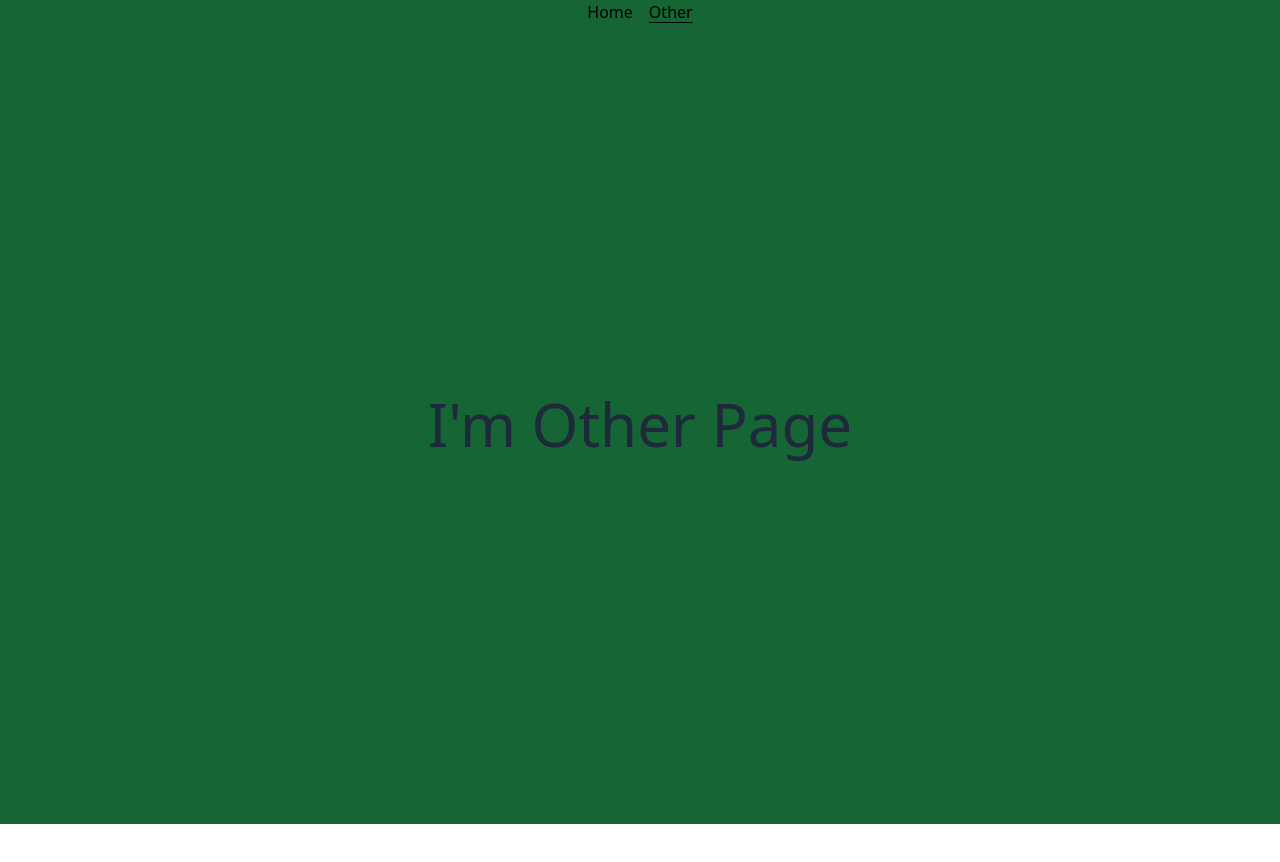
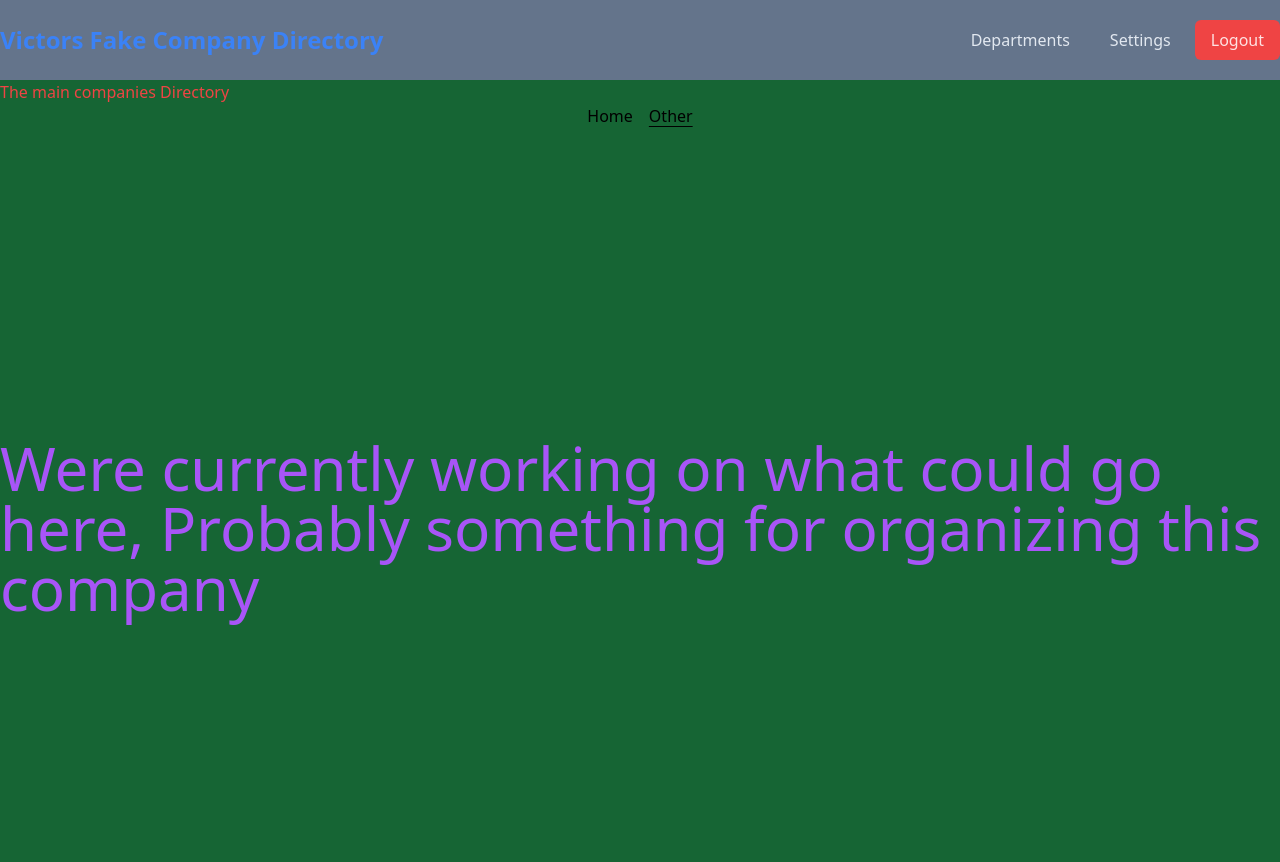
Before and after one commit to Victor25Ortiz/Vue-Company-Directory, a Vue app: page /other in a window 1280 px wide. Shown: the top 862 px of the page. Before the commit the page ends 824 px from the top, so only its background shows below. Built offline with nearby package versions, Linux system fonts and the light colour scheme.

Commit message:
Created rough company directory  different color

```diff
--- a/src/App.vue
+++ b/src/App.vue
@@ -1,8 +1,11 @@
 <script setup>
-  import NavMenu from '@/components/NavMenu.vue'
+import NavMenu from '@/components/NavMenu.vue'
+import Navbar from './components/Navbar.vue'
 </script>
 
 <template>
+  <Navbar />
+  <h1 class=" text-red-500">The main companies Directory</h1>
   <NavMenu />
   <RouterView />
 </template>
--- /dev/null
+++ b/src/components/Main.vue
@@ -0,0 +1,16 @@
+<script setup>
+  import MainSearch from './MainSearch.vue'
+</script>
+
+<template>
+  <div class="wrapper">
+    <MainSearch />
+    <h1>Hello There</h1>
+  </div>
+</template>
+
+<style scoped lang="postcss">
+  .wrapper {
+    @apply container mx-auto flex flex-col gap-4 py-4;
+  }
+</style>
--- /dev/null
+++ b/src/components/MainSearch.vue
@@ -0,0 +1,33 @@
+<template>
+  <div class="wrapper">
+    <input type="text" placeholder="Search Staff Member" class="search" />
+    <span class="icon"
+      ><svg
+        xmlns="http://www.w3.org/2000/svg"
+        fill="none"
+        viewBox="0 0 24 24"
+        stroke-width="1.5"
+        stroke="currentColor"
+        class="h-6 w-6"
+      >
+        <path
+          stroke-linecap="round"
+          stroke-linejoin="round"
+          d="M21 21l-5.197-5.197m0 0A7.5 7.5 0 105.196 5.196a7.5 7.5 0 0010.607 10.607z"
+        />
+      </svg>
+    </span>
+  </div>
+</template>
+
+<style scoped lang="postcss">
+  .wrapper {
+    @apply relative flex w-full items-stretch;
+    .search {
+      @apply rounded-md border-0 px-8 py-4 text-slate-700 placeholder-slate-400 outline-none focus:ring focus:ring-yellow-500;
+    }
+    .icon {
+      @apply absolute right-0 z-10 py-4 pr-8 text-slate-400;
+    }
+  }
+</style>
--- /dev/null
+++ b/src/components/Navbar.vue
@@ -0,0 +1,42 @@
+<script setup>
+import { ref } from 'vue'
+const brand = ref('Victors Fake Company Directory')
+</script>
+
+<template>
+  <nav>
+    <div class="wrapper">
+      <div class="brand">
+        <span class="brand-title">{{ brand }}</span>
+      </div>
+      <div class="menu">
+        <a href="#" class="menu-item">Departments</a>
+        <a href="#" class="menu-item">Settings</a>
+        <a href="#" class="menu-login">Logout</a>
+      </div>
+    </div>
+  </nav>
+</template>
+
+<style scoped lang="postcss">
+  nav {
+    @apply flex h-20 bg-slate-500 text-slate-200;
+    .wrapper {
+      @apply container mx-auto flex w-full items-center justify-between;
+      .brand {
+        &-title {
+          @apply text-2xl font-bold text-blue-500;
+        }
+      }
+      .menu {
+        @apply flex gap-2;
+        &-item {
+          @apply rounded-md px-4 py-2 hover:bg-red-200 hover:text-slate-700;
+        }
+        &-login {
+          @apply rounded-md bg-red-500 px-4 py-2 text-red-100 hover:bg-red-700;
+        }
+      }
+    }
+  }
+</style>
--- a/src/views/HomePage.vue
+++ b/src/views/HomePage.vue
@@ -1,10 +1,10 @@
 <script setup>
 import { ref } from 'vue'
-const title = ref('Hello There ✋')
+const title = ref('Howdy Neighbor ✋')
 </script>
 
 <template>
   <main class="flex min-h-screen items-center justify-center">
-    <h1 class="text-6xl font-thin text-slate-800">{{ title }}</h1>
+    <h1 class="text-6xl font-thin text-orange-500">{{ title }}</h1>
   </main>
 </template>
--- a/src/views/OtherPage.vue
+++ b/src/views/OtherPage.vue
@@ -1,5 +1,5 @@
 <template>
   <main class="flex min-h-screen items-center justify-center">
-    <h1 class="text-6xl font-thin text-slate-800">I'm Other Page</h1>
+    <h1 class="text-6xl font-thin text-purple-500">Were currently working on what could go here, Probably something for organizing this company</h1>
   </main>
 </template>
```
